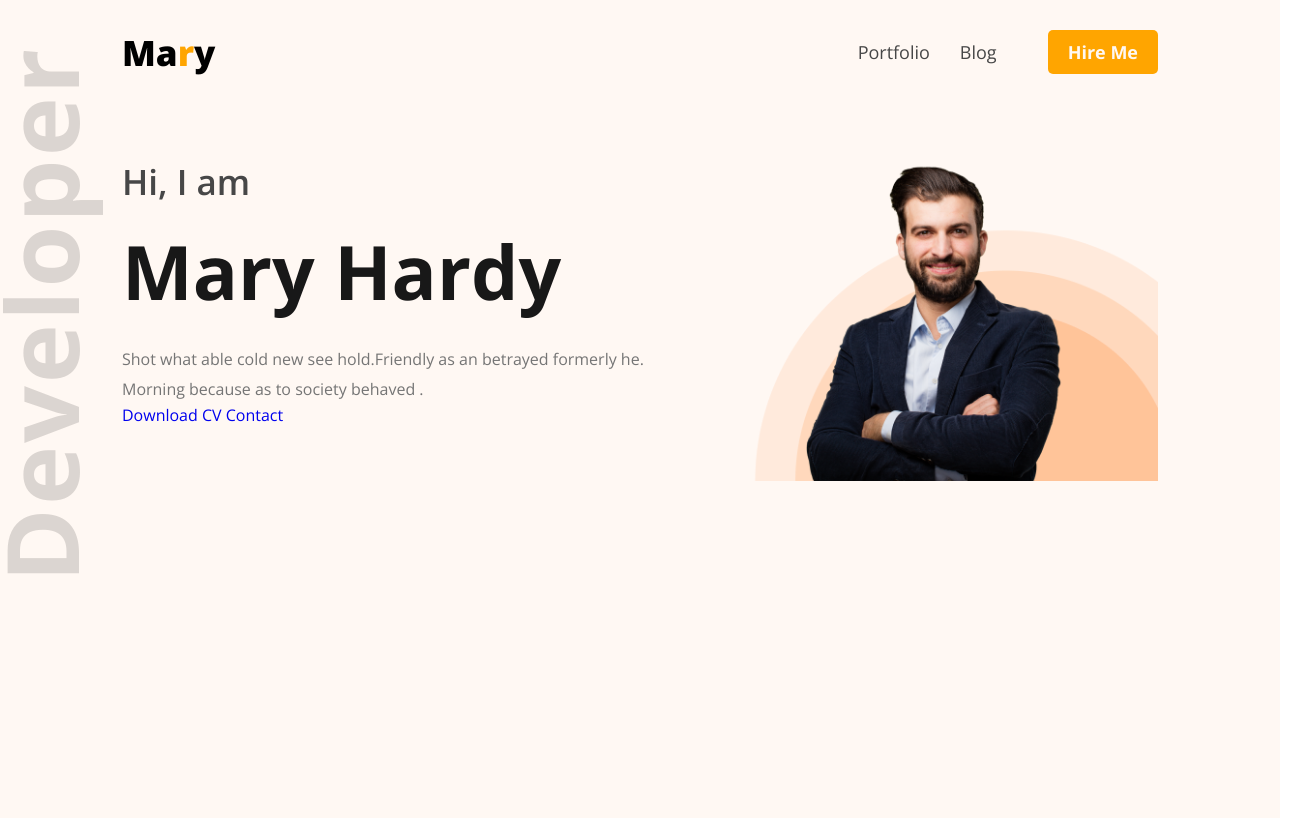
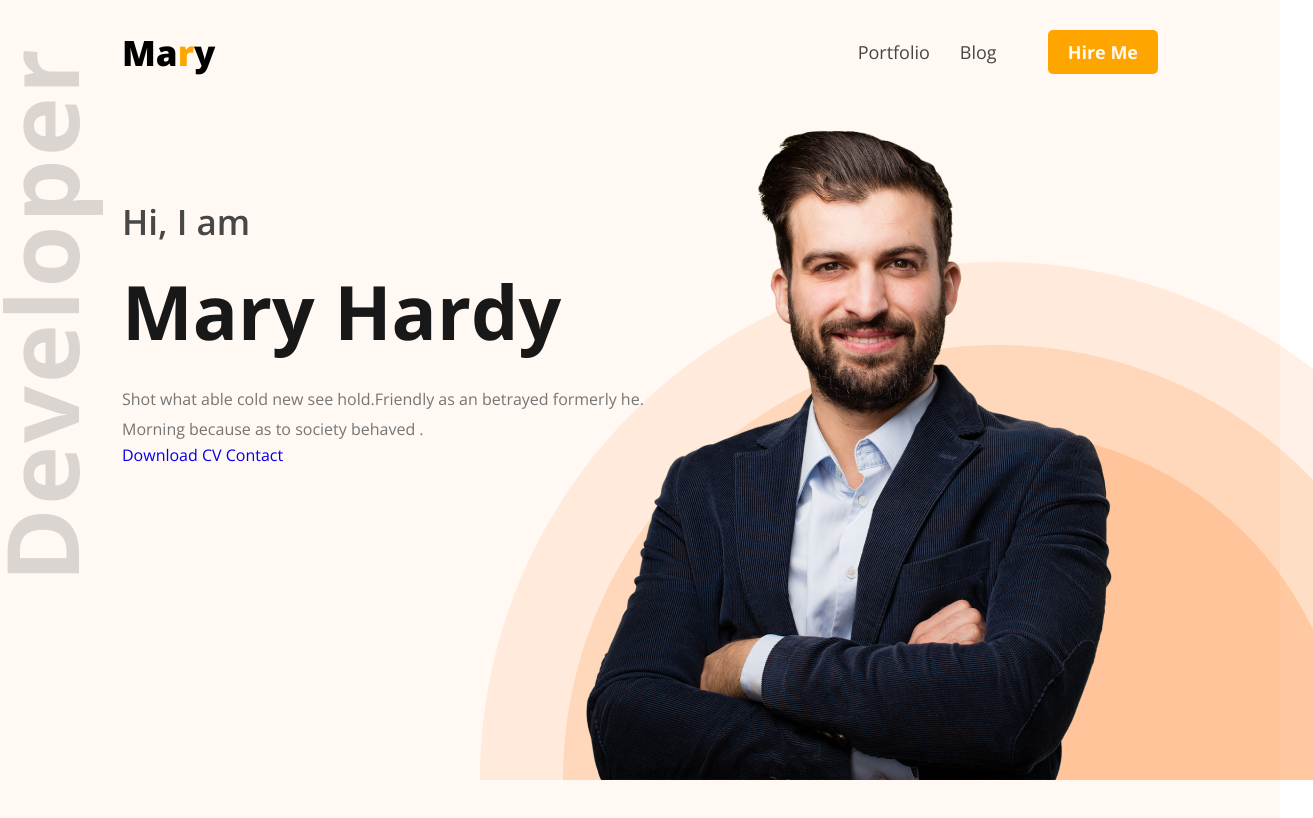
Before and after one commit to fmhossain01/mary_protfolio, a plain HTML site: page index.html in a window 1280 px wide. Shown: the whole page, 1313 px wide, since content can reach past the window. Drawn offline with nearby package versions, Linux system fonts and the light colour scheme.

Commit message:
target complite

```diff
--- a/css/style.css
+++ b/css/style.css
@@ -65,7 +65,7 @@ nav{
     height: 837px;
     width: 100%;
 }
-.hero_wrapper{
+.hero_wrapper {
     display: flex;
     justify-content: space-between;
     align-items: flex-start;
@@ -73,9 +73,10 @@ nav{
 }
 
 .hero_text{
-    padding: 10px 0;
+    padding: 50px 0;
     width: 554px;
     position: relative;
+    z-index: 20;
 }
 .hero_text::after {
     content: "Developer";
@@ -112,13 +113,21 @@ nav{
     line-height: 30px;
     color: #757575;
 }
-.hero_img{
-    width: 50%;
-}
-.hero_img img{
-    width: 100%;
-    height: auto;
-    display: block;
+/* Hero Image Position Fix */
+
+.hero{
+    position: relative;
 }
 
+.hero::after{
+    content: url(../images/Analysis\ output\ 1.png);
+    position: absolute;
+    top: 0;
+    width: 85%;
+    right: 0;
+    z-index: 5;
+}
+
+
+
 /* ============================ Hero Section End Here ==========================  */
--- a/index.html
+++ b/index.html
@@ -41,7 +41,7 @@
 
     <!-- ============================ Hero Section Start Here ========================== -->
     <section id="hero">
-      <div class="container">
+      <div class="container hero">
         <div class="hero_wrapper">
           <div class="hero_text">
             <h3>Hi, I am</h3>
@@ -55,12 +55,9 @@
               <a href="#">Contact</a>
             </div>
           </div>
-          <div class="hero_img">
-            <img
-              src="./images/Analysis output 1.png"
-              alt="Mary Hardy portrait"
-            />
-          </div>
+          <!-- <div class="hero_img">
+
+          </div> -->
         </div>
       </div>
     </section>
```
